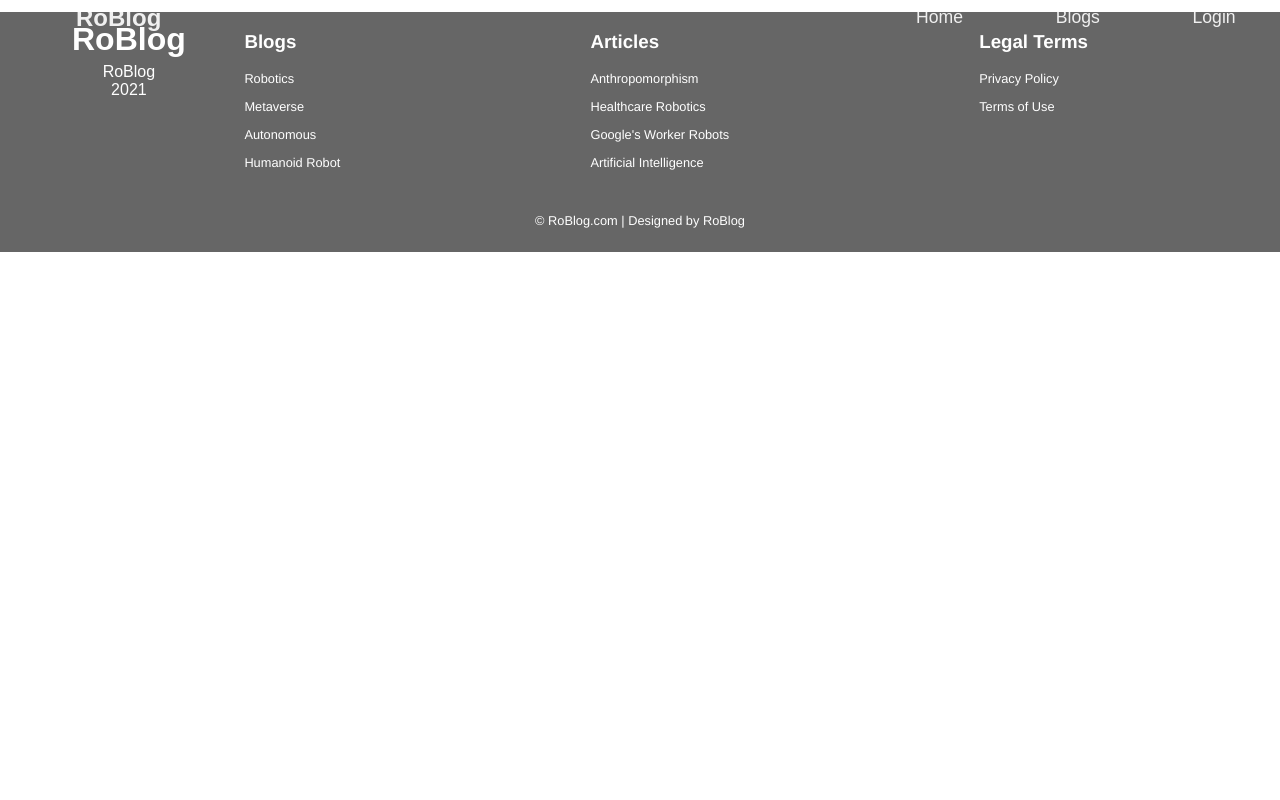
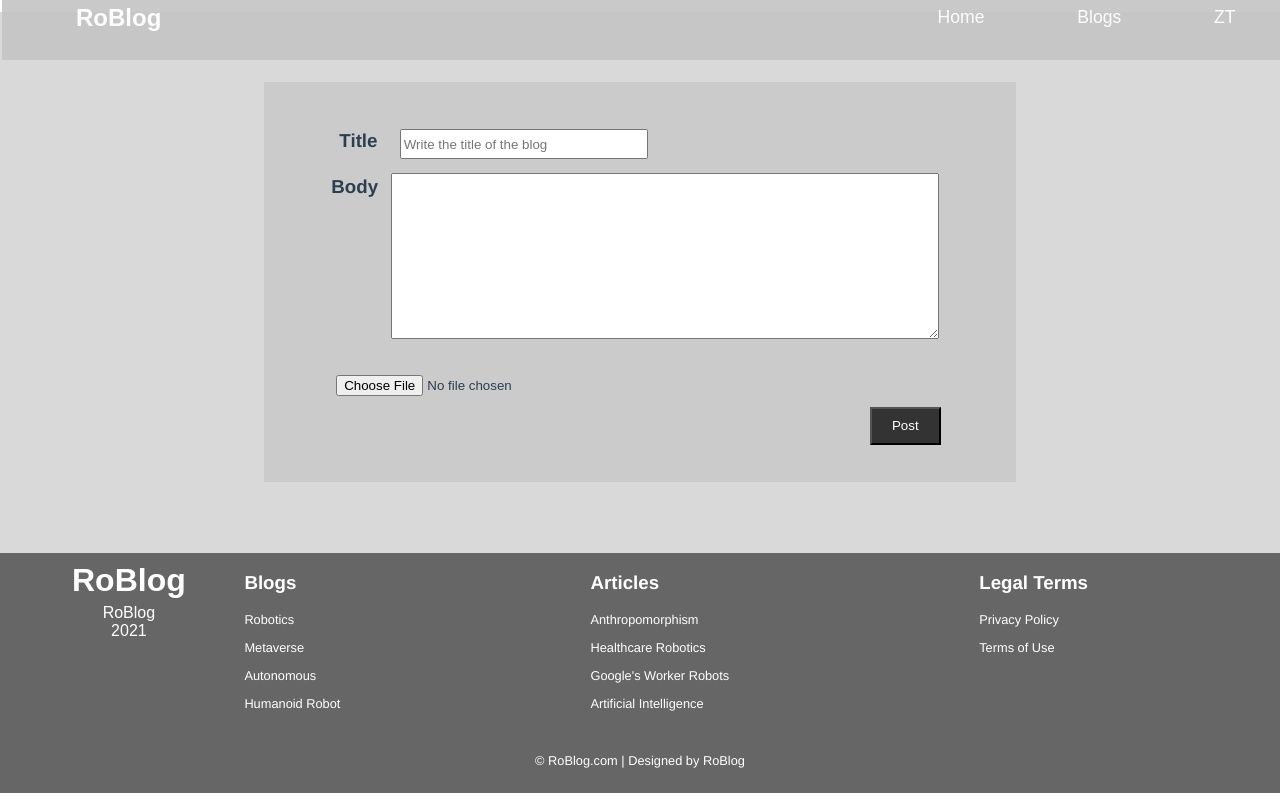
Before and after one commit to zolateklu/sample-blog, a Vue app: page /posts in a window 1280 px wide. Built offline with nearby package versions, Linux system fonts and the light colour scheme.

Commit message:
posts page added

```diff
--- a/src/components/Navbar.vue
+++ b/src/components/Navbar.vue
@@ -1,8 +1,8 @@
 <template>
     <div>
-        <nav :class="{change_color: scrollPosition > 50}" class="navbar" v-bind:style="$route.path === '/blogs' ? 'background-color: #adadad;height: 3rem;margin-right: -.6rem' : $route.path === '/login'? 'background-color: #c4c4c4;height: 3rem;margin-right:-.6rem;margin-left:-.5rem;margin-bottom:-2rem;margin-top:-.16rem': $route.path === '/register'? 'background-color: #c4c4c4;height: 3rem;margin-right:-.6rem;margin-left:-.5rem;margin-bottom:-2rem;margin-top:-.16rem': $route.path ==='/'? 'margin-top:-.2rem;margin-right:-.5rem': '' ">
+        <nav :class="{change_color: scrollPosition > 50}" class="navbar" v-bind:style="$route.path === '/blogs' ? 'background-color: #adadad;height: 3rem;margin-right: -.6rem' : $route.path === '/login'? 'background-color: #c4c4c4;height: 3rem;margin-right:-.6rem;margin-left:-.5rem;margin-bottom:-2rem;margin-top:-.16rem': $route.path === '/register'? 'background-color: #c4c4c4;height: 3rem;margin-right:-.6rem;margin-left:-.5rem;margin-bottom:-2rem;margin-top:-.16rem': $route.path ==='/'? 'margin-top:-.2rem;margin-right:-.5rem': $route.path === '/posts'? 'background-color: #c4c4c4': '' ">
                 <div class="logo">
-                    <h1>RoBlog</h1>
+                    <h1 @click="home">RoBlog</h1>
                 </div>
                 <div v-if="$route.path === '/blogs'" class="search">
                     <svg xmlns="http://www.w3.org/2000/svg" style="display: none;">
@@ -27,9 +27,10 @@
                     </div>
                 </div>
                 <div class="menu">
-                    <button @click="home">Home</button>
-                    <button @click="blogs">Blogs</button>
-                    <button @click="login">Login</button>
+                    <button class="btn-1" @click="home">Home</button>
+                    <button class="btn-2" @click="blogs">Blogs</button>
+                    <button :class="{hide_login: $route.path ==='/posts'} " class="btn-3"  @click="login">Login</button>
+                    <button :class="{hide_userName: $route.path !== '/posts'} " class="btn-4" >ZT</button>
                 </div>
             </nav>
         </div>
@@ -87,6 +88,13 @@ nav {
     font: 1em sans-serif;
     margin-top: -1rem;
     margin-left: 4rem;
+    cursor: pointer;
+}
+.hide_login{
+    display: none;
+}
+.hide_userName{
+    display: none
 }
 .search{
     float: center;
--- a/src/router/index.js
+++ b/src/router/index.js
@@ -3,6 +3,7 @@ import Home from '../views/Home.vue'
 import Login from '../views/Login.vue'
 import Register from '../views/Register.vue'
 import Blogs from '../views/Blogs.vue'
+import Posts from '../views/Posts.vue'
 
 const routes = [
   {
@@ -25,6 +26,11 @@ const routes = [
     name: 'Register',
     component: Register
   },
+  {
+    path: '/posts',
+    name: 'Posts',
+    component: Posts
+  },
 ]
 
 const router = createRouter({
--- /dev/null
+++ b/src/views/Posts.vue
@@ -0,0 +1,123 @@
+<template>
+    <div class="post-container">
+        <div class="post-content">
+            <div class="post-content-title">
+                <div class="post-content-title-title">
+                    <h3>Title</h3>
+                </div>
+                <div class="post-content-title-input">
+                    <input type="text" placeholder="Write the title of the blog">
+                </div>
+            </div>
+             <div class="post-content-body">
+                <div class="post-content-body-body">
+                    <h3>Body</h3>
+                </div>
+                <div class="post-content-body-textarea">
+                    <textarea></textarea>
+                </div>
+            </div>
+            <div class="post-image">
+                <input type="file" name="image" id="image" @change="onFileChange">
+            </div>
+            <div class="post-button">
+                <button class="post-button-button">Post</button>
+            </div>
+        </div>
+    </div>
+</template>
+
+<script>
+export default {
+    name: 'Posts',
+    data() {
+        return {
+            post: {},
+        }
+    },
+    methods: {
+        onFileChange(e) {
+            const file = e.target.files[0]
+            this.post.image = file
+        },
+    }
+}
+</script>
+
+<style>
+.post-container{
+    width: 100%;
+    height: 100%;
+    background-color: #D9D9D9;
+    display: flex;
+    justify-content: center;
+    align-items: center;
+}
+.post-content{
+    width: 58%;
+    height: 25rem;
+    background-color: #CBCBCB;
+    display: flex;
+    flex-direction: column;
+    justify-content: center;
+    align-items: center;
+    margin: 4.4rem;
+}
+.post-content-title{
+    width: 100%;
+    display: flex;
+    justify-content: space-between;
+    align-items: center;
+    height: 2rem;
+    text-align: left;
+}
+.post-content-title-title{
+    width:10%;
+    margin-left: 4.7rem;
+}
+.post-content-title-input{
+    width:90%;
+    height: 2rem;
+    margin-left: -.5rem;
+    margin-top: .5rem;
+    text-align: left;
+}
+.post-content-title-input input{
+    height: 1.5rem;
+    width: 15rem;
+    text-align: left;
+}
+.post-content-body{
+    width: 80%;
+    display: flex;
+    margin-left: -1rem;
+    text-align: left;
+}
+.post-content-body-body{
+    width: 10%;
+    height: 2rem;
+}
+.post-content-body-textarea{
+    width: 90%;
+    margin-bottom:2rem;
+    margin-top:1rem;
+    text-align: left;
+}
+.post-content-body-textarea textarea{
+    width: 100%;
+    height: 10rem;
+    text-align: left;
+}
+.post-image{
+    width: 100%;
+    height: 2rem;
+    text-align: left;
+    margin-left: 9rem;
+
+}
+.post-button{
+    width: 80%;
+    height: 2rem;
+    text-align: end;
+}
+</style>
```
